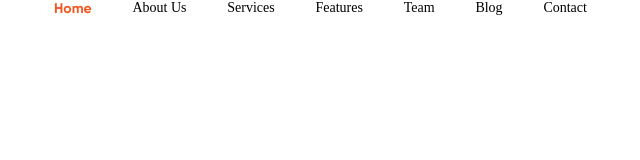
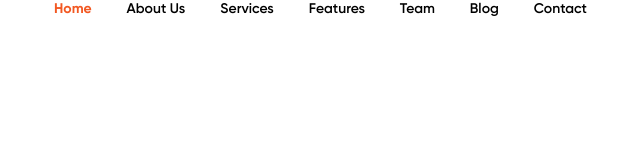
Before and after one commit to DimaD1989/DZ-HTML, a plain HTML site: page index.html in a window 1280 px wide. Shown: the whole page, without its empty margins (446-1086 px from the left). Drawn offline with Linux system fonts and the light colour scheme.

Commit message:
add html font

```diff
--- a/assets/styles/style.css
+++ b/assets/styles/style.css
@@ -22,6 +22,9 @@
     );
 }
 
+html {
+    font-family: 'Gilroy-Semibold';
+}
 /* body {
     margin: 0;
 } */
```
